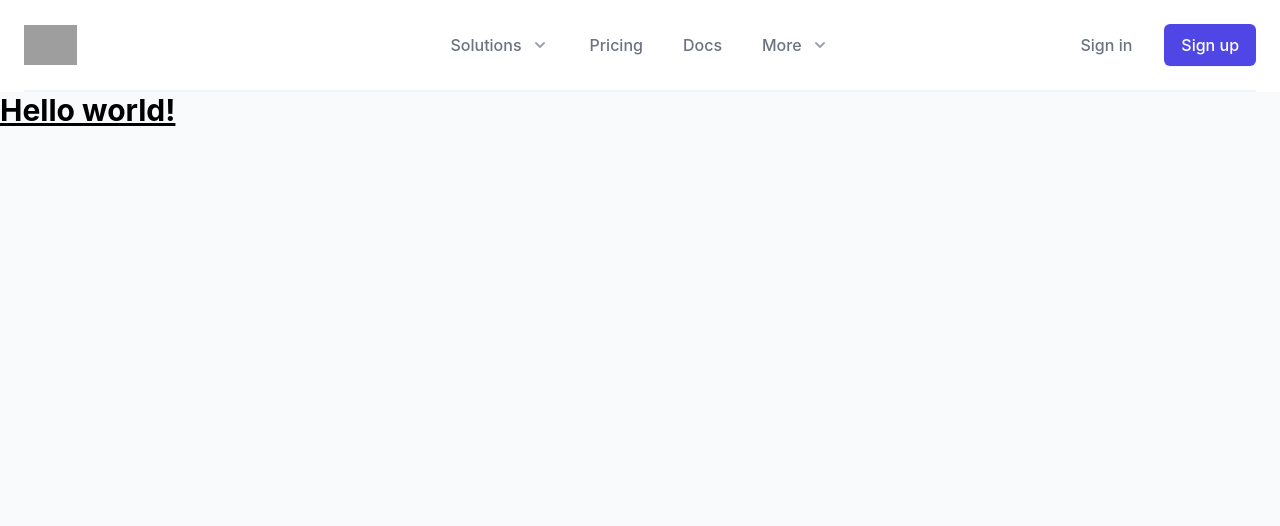
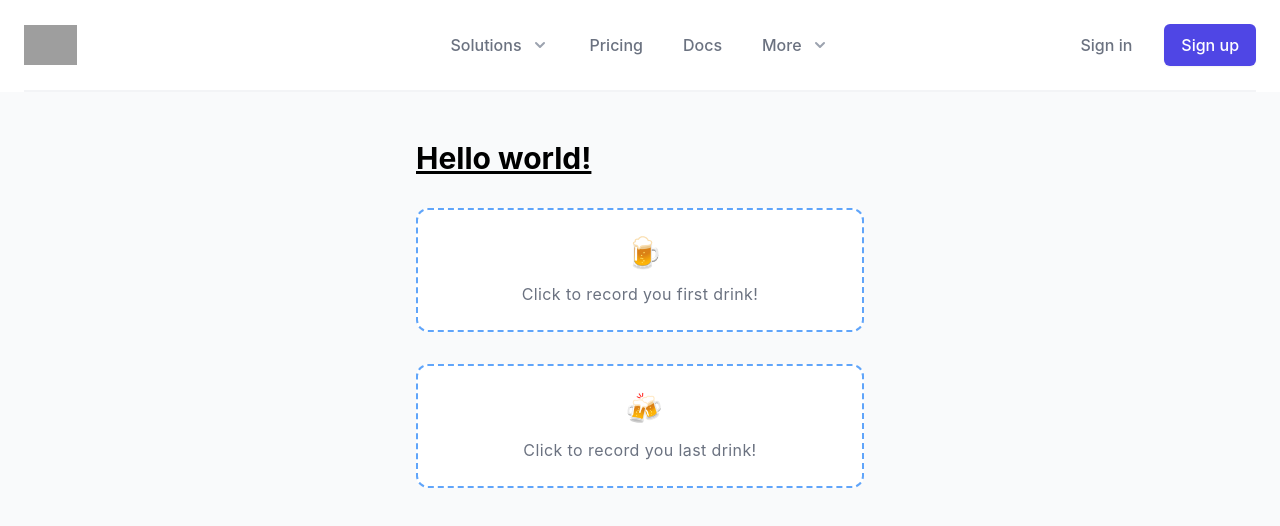
Before and after one commit to joshua-owens/firstlast, a React (Create React App) app in the folder ui/: page / in a window 1280 px wide. Shown: the top 526 px of the page. Built offline with nearby package versions, Linux system fonts and the light colour scheme; grey boxes are pictures that could not be loaded.

Commit message:
setting up recording links

```diff
--- a/ui/src/layout/index.js
+++ b/ui/src/layout/index.js
@@ -6,7 +6,11 @@ function Layout ({ children }) {
   return (
     <div>
       <Header />
-      {children}
+      <div className="min-h-full flex items-center justify-center py-12 px-4 sm:px-6 lg:px-8">
+        <div className="max-w-md w-full space-y-8">
+          {children}
+        </div>
+      </div>
     </div>
   )
 }
--- a/ui/src/pages/Home.js
+++ b/ui/src/pages/Home.js
@@ -1,9 +1,26 @@
 import React from 'react'
+// import { VideoCameraIcon } from '@heroicons/react/solid'
 
 export default function Home () {
   return (
-    <h1 className="text-3xl font-bold underline">
-            Hello world!
-    </h1>
+    <>
+      <h1 className="text-3xl font-bold underline">
+              Hello world!
+      </h1>
+      <a
+        className="mx-auto cursor-pointer flex w-full max-w-lg flex-col items-center rounded-xl border-2 border-dashed border-blue-400 bg-white p-6 text-center">
+        <span className='ml-2 h-10 w-10 text-3xl'>
+              &#x1F37A;
+        </span>
+        <p className="mt-2 text-gray-500 tracking-wide">Click to record you first drink!</p>
+      </a>
+      <a
+        className="mx-auto cursor-pointer flex w-full max-w-lg flex-col items-center rounded-xl border-2 border-dashed border-blue-400 bg-white p-6 text-center">
+        <span className='ml-2 h-10 w-10 text-3xl'>
+            &#x1F37B;
+        </span>
+        <p className="mt-2 text-gray-500 tracking-wide">Click to record you last drink!</p>
+      </a>
+    </>
   )
 }
--- a/ui/src/pages/Login.js
+++ b/ui/src/pages/Login.js
@@ -4,8 +4,6 @@ import { LockClosedIcon } from '@heroicons/react/solid'
 export default function Login () {
   return (
     <>
-      <div className="min-h-full flex items-center justify-center py-12 px-4 sm:px-6 lg:px-8">
-        <div className="max-w-md w-full space-y-8">
       <div>
         <img
           className="mx-auto h-12 w-auto"
@@ -85,8 +83,6 @@ export default function Login () {
           </button>
         </div>
       </form>
-        </div>
-      </div>
     </>
   )
 }
```
Lines whose indentation alone changed are shown as unchanged.
